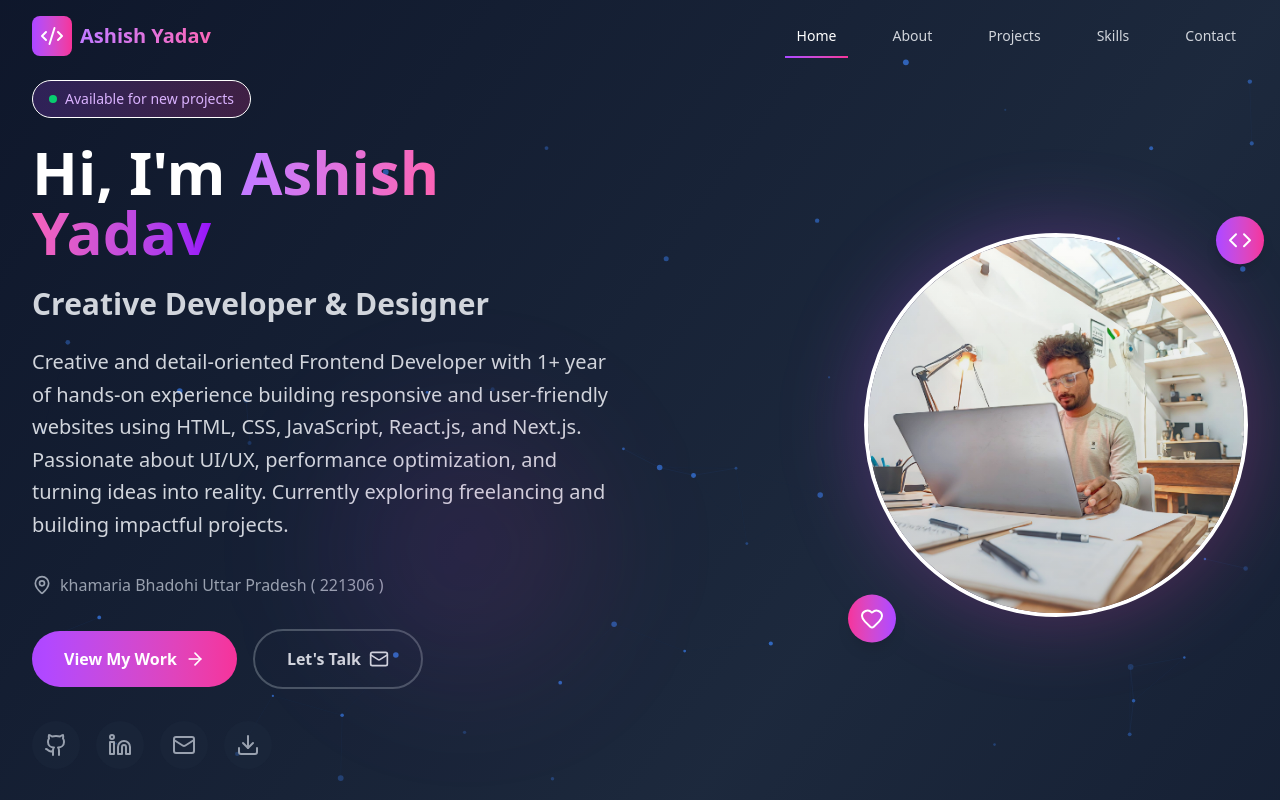
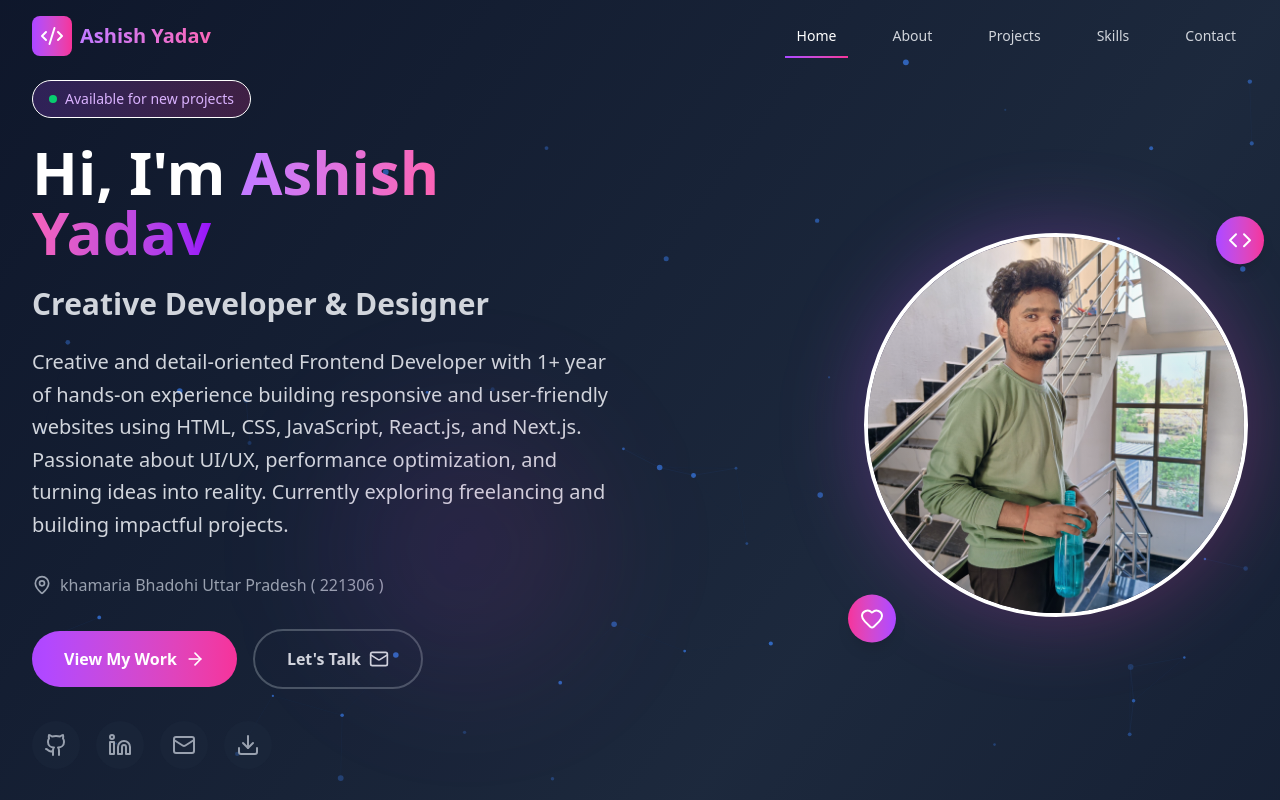
Before and after one commit to 0001ashishYadav/portfolio_ashishYadav, a React (Vite) app: page / in a window 1280 px wide. Shown: the top 800 px of the page. Built offline with nearby package versions, Linux system fonts and the light colour scheme.

Commit message:
profile image changed

```diff
--- a/src/pages/Home.tsx
+++ b/src/pages/Home.tsx
@@ -203,7 +203,7 @@ const Home = () => {
                 {/* Profile Image */}
                 <div className="relative w-full h-full rounded-full overflow-hidden border-4 border-gradient-to-br from-purple-500 to-pink-500 ">
                   <img
-                    src="public/profile-2.jpg"
+                    src="public/profile-pick.jpg"
                     alt="Ashish Yadav - Creative Developer"
                     className="w-full h-full object-cover"
                   />
```
Also changed, not shown: public/profile-pick.png (deleted).
